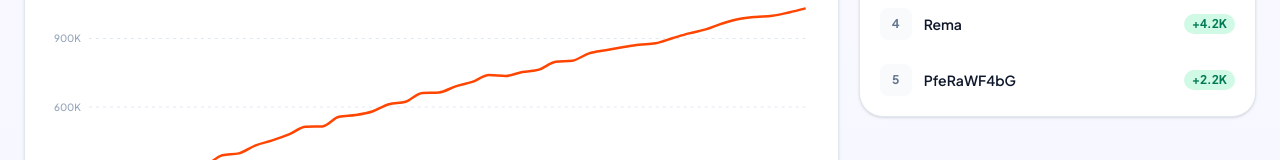
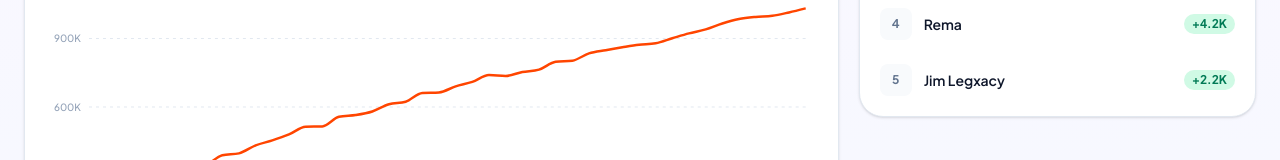
Before and after one commit to smudgymute2q/Fan-Community-Dashboard, a React (Vite) app: page / in a window 1280 px wide. Shown: the part 725-885 px from the top of the page. Built offline with nearby package versions, Linux system fonts and the light colour scheme.

Commit message:
Rename PfeRaWF4bG to Jim Legxacy

```diff
--- a/src/FanDashboard.tsx
+++ b/src/FanDashboard.tsx
@@ -63,7 +63,7 @@ const ARTISTS = [
   { slug: "opium-00", name: "Opium Collective", tagline: "Label · Core fanbase", totals: { value: 168074, delta: 808 }, platforms: { Discord: { value: 8809, delta: 1 }, Reddit: { value: 19795, delta: 425 }, Instagram: { value: 95339, delta: 415 }, "Instagram Channels": { value: 9400, delta: -200 }, X: { value: 1775, delta: 154 }, TikTok: { value: 32956, delta: 13 } }, pages: [{ name: "/opium00", followers: 8809, latest: "Apr 1, 2026", platform: "Discord" }] },
   { slug: "untiljapan", name: "Untiljapan", tagline: "Emerging · Underground", totals: { value: 6802, delta: 136 }, platforms: { Discord: { value: 2039, delta: 44 }, Reddit: { value: 1416, delta: -7 }, Instagram: { value: 1713, delta: 22 }, X: { value: 1079, delta: 60 }, "X Communities": { value: 555, delta: 17 }, TikTok: { value: 9, delta: 0 } }, pages: [{ name: "/untiljapan", followers: 2039, latest: "Apr 1, 2026", platform: "Discord" }] },
   { slug: "apollo", name: "Apollo", tagline: "Emerging · SoundCloud era", totals: { value: 1659, delta: 80 }, platforms: { Discord: { value: 283, delta: 44 }, Reddit: { value: 56, delta: 8 }, Instagram: { value: 1320, delta: 28 } }, pages: [{ name: "/apollohub", followers: 564, latest: "Apr 9, 2026", platform: "Discord" }, { name: "/apollored1", followers: 283, latest: "Apr 1, 2026", platform: "Discord" }] },
-  { slug: "pfe-project", name: "PfeRaWF4bG", tagline: "Emerging · Discord-native", totals: { value: 10144, delta: 2202 }, platforms: { Discord: { value: 6089, delta: 1410 }, Reddit: { value: 359, delta: 39 }, Instagram: { value: 322, delta: 131 }, X: { value: 2362, delta: 235 }, "X Communities": { value: 261, delta: 23 }, TikTok: { value: 751, delta: 364 } }, pages: [{ name: "/PfeRaWF4bG", followers: 6089, latest: "Apr 1, 2026", platform: "Discord" }] },
+  { slug: "pfe-project", name: "Jim Legxacy", tagline: "Emerging · Discord-native", totals: { value: 10144, delta: 2202 }, platforms: { Discord: { value: 6089, delta: 1410 }, Reddit: { value: 359, delta: 39 }, Instagram: { value: 322, delta: 131 }, X: { value: 2362, delta: 235 }, "X Communities": { value: 261, delta: 23 }, TikTok: { value: 751, delta: 364 } }, pages: [{ name: "/PfeRaWF4bG", followers: 6089, latest: "Apr 1, 2026", platform: "Discord" }] },
 ];
 
 const MOCK_FEED = {
```
